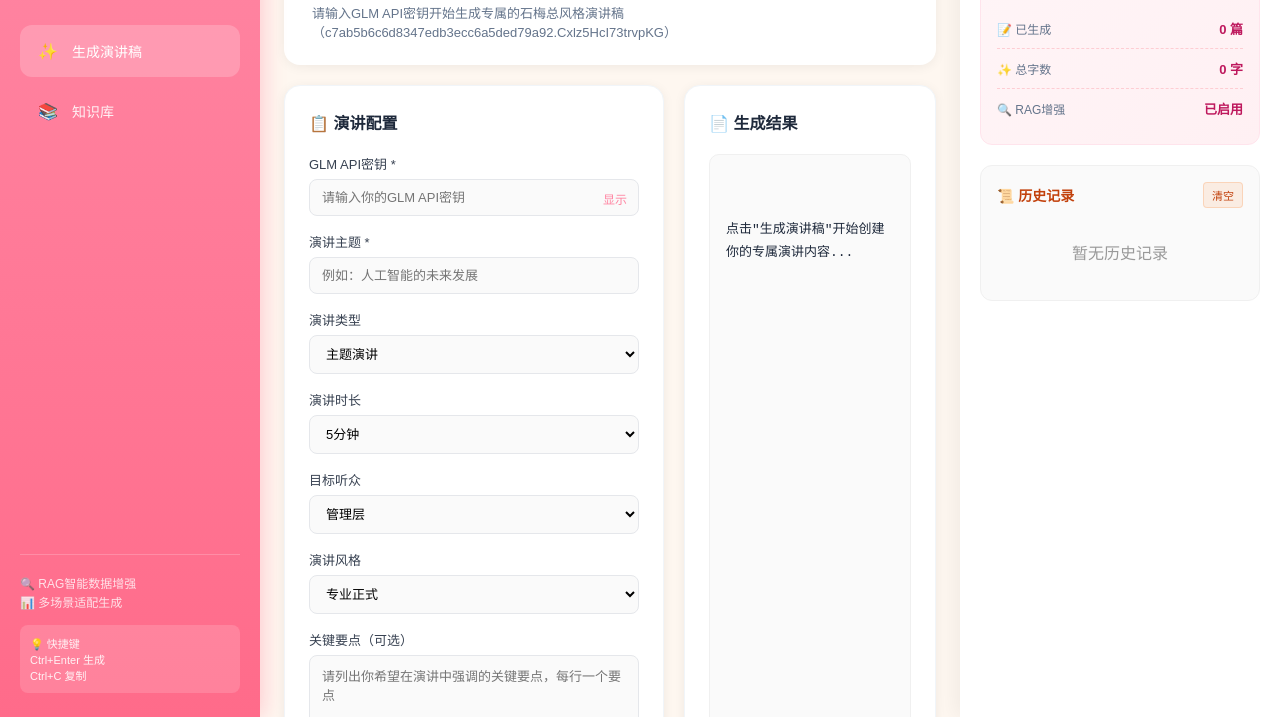
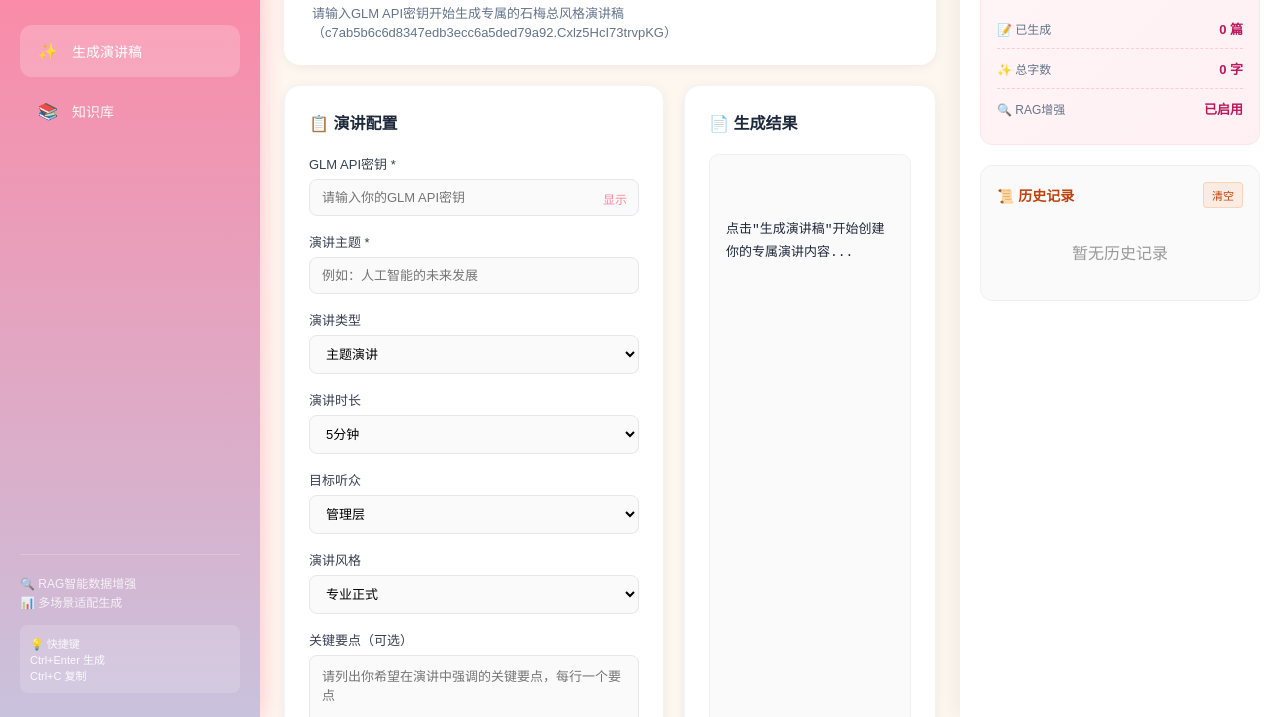
Before and after one commit to zmy1780625-cmd/mei-speech-generatorV2.0, a website: page index.html in a window 1280 px wide. Shown: the part 83-800 px from the top of the page. Drawn offline with Linux system fonts and the light colour scheme.

Commit message:
Update index.html

```diff
--- a/index.html
+++ b/index.html
@@ -27,7 +27,7 @@
         /* 左侧导航栏 - 粉色风格 */
         .left-sidebar {
             width: 260px;
-            background: linear-gradient(180deg, #ff85a2 0%, #ff6b8a 100%);
+            background: linear-gradient(180deg, #ff85a2 0%, #C9C2DD 100%);
             padding: 24px 20px;
             display: flex;
             flex-direction: column;
```
